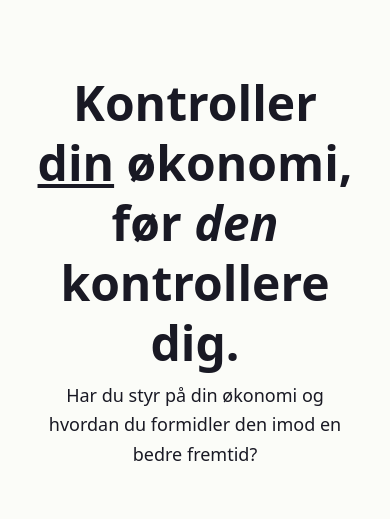
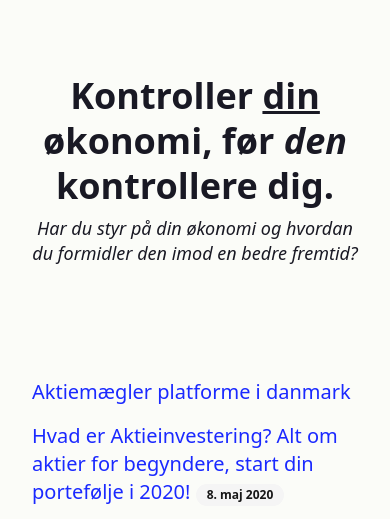
Before and after one commit to aawnu/finansteori-front, a SvelteKit app: page / in a window 390 px wide. Shown: the part 151-670 px from the top of the page. Built offline with nearby package versions, Linux system fonts and the light colour scheme.

Commit message:
Make fixes to frontpage header

```diff
--- a/src/routes/+page.svelte
+++ b/src/routes/+page.svelte
@@ -23,12 +23,12 @@
 	<meta property="og:type" content="website" />
 </svelte:head>
 
-<div class="container flex min-h-[45vh] flex-col items-center justify-center space-y-2 py-24">
-	<h1 class="text-center font-lora text-5xl font-black !leading-tight md:text-7xl">
-		<span class="inline lg:block">Kontroller <u>din</u> økonomi,</span>
-		<span class="inline lg:block">før <i>den</i> kontrollere dig.</span>
+<div class="container flex min-h-[45vh] flex-col items-center justify-center py-24">
+	<h1 class="text-center font-lora text-4xl font-black !leading-tight md:text-5xl lg:text-7xl">
+		<span class="inline md:block">Kontroller <u>din</u> økonomi,</span>
+		<span class="inline md:block">før <i>den</i> kontrollere dig.</span>
 	</h1>
-	<p class="max-w-screen-sm text-center text-lg font-light !leading-relaxed md:text-3xl">
+	<p class="mt-2 max-w-lg md:max-w-screen-sm lg:max-w-screen-md text-center text-lg md:text-xl font-light italic !leading-snug lg:text-3xl">
 		Har du styr på din økonomi og hvordan du formidler den imod en bedre fremtid?
 	</p>
 </div>
```
